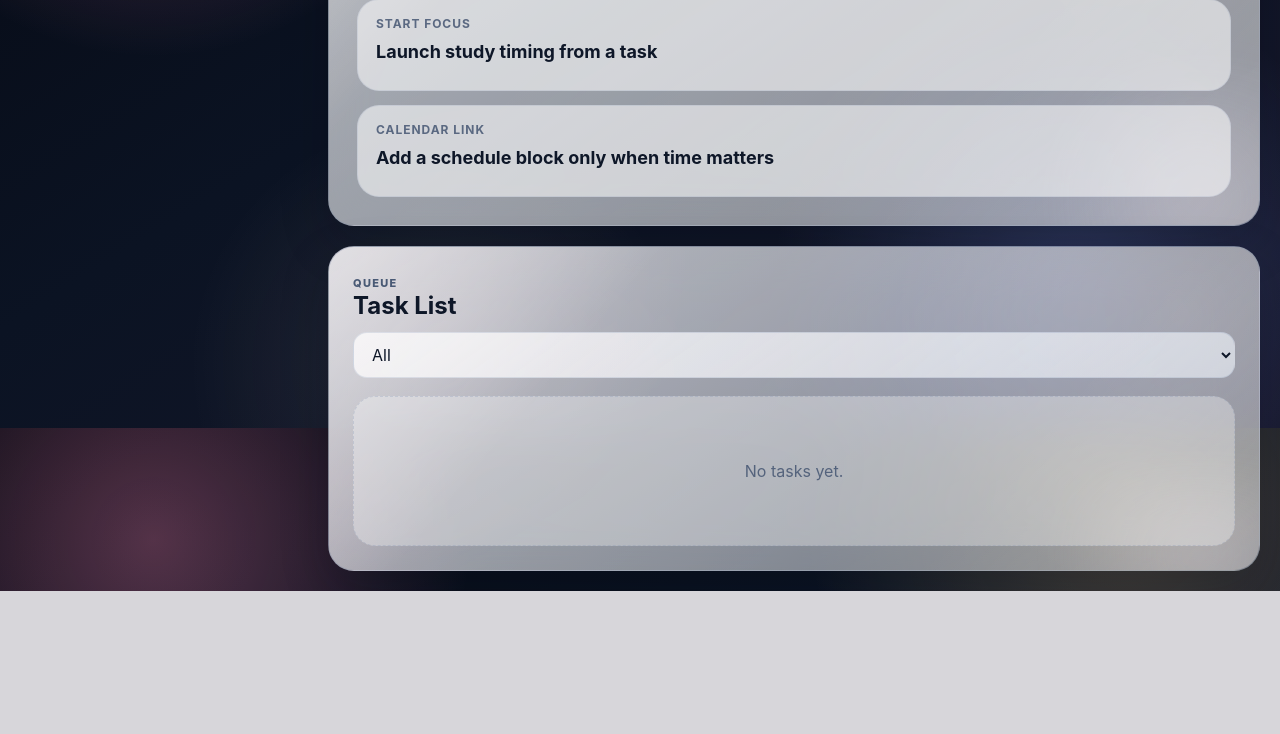
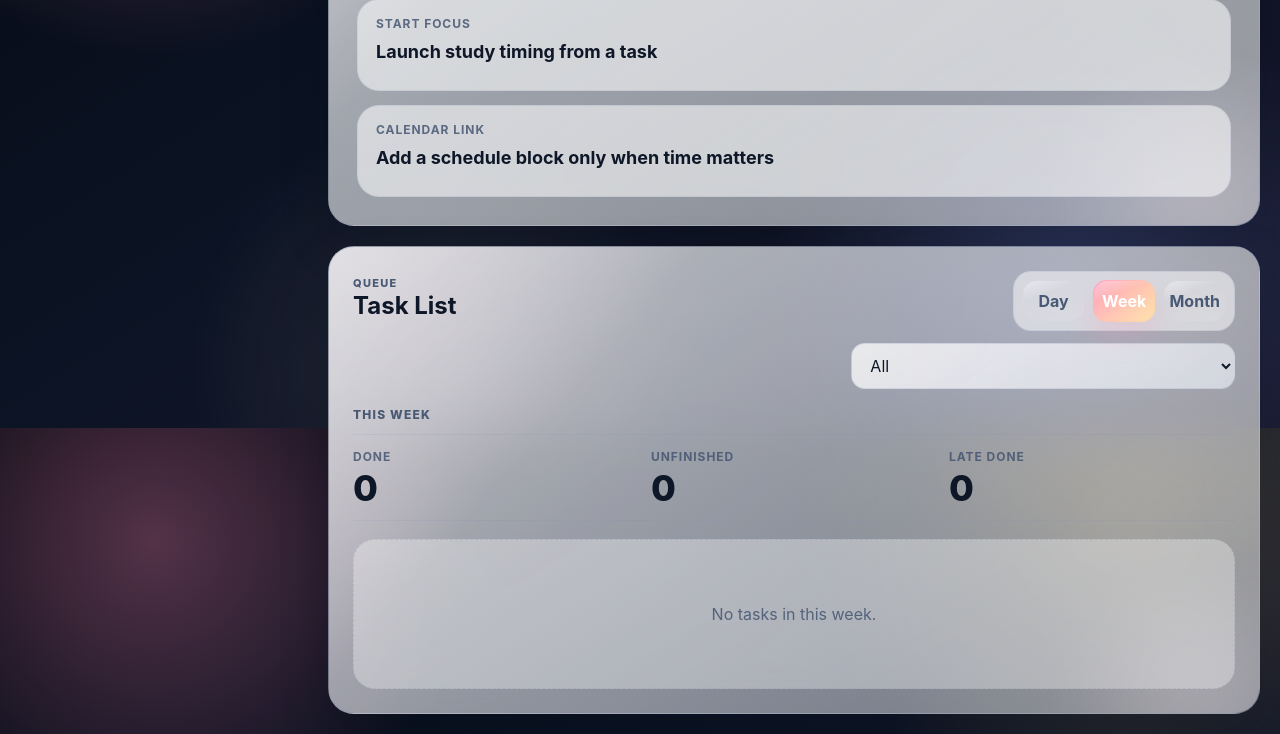
Before and after one commit to lmc2005/potato_todo, a FastAPI app: page /tasks in a window 1280 px wide. Shown: the part 1172-1906 px from the top of the page. Before the commit the page ends 1763 px from the top, so only its background shows below. Run offline with FastAPI, Linux system fonts and the light colour scheme; data that the repository does not hold is empty.

Commit message:
Add task period filters and summary stats

```diff
--- a/app/static/css/styles.css
+++ b/app/static/css/styles.css
@@ -1665,6 +1665,62 @@ h1 {
     linear-gradient(135deg, color-mix(in srgb, var(--accent-3) 9%, transparent), transparent 64%);
 }
 
+.tasks-list-controls {
+  display: flex;
+  flex-wrap: wrap;
+  justify-content: flex-end;
+  gap: 12px;
+  align-items: center;
+}
+
+.task-period-filter {
+  min-height: 44px;
+}
+
+.tasks-period-summary {
+  display: grid;
+  gap: 12px;
+  margin-bottom: 18px;
+}
+
+.tasks-period-caption {
+  color: var(--muted-strong);
+  font-size: 12px;
+  font-weight: 760;
+  text-transform: uppercase;
+  letter-spacing: 0.10em;
+}
+
+.tasks-period-metrics {
+  display: grid;
+  grid-template-columns: repeat(3, minmax(0, 1fr));
+  gap: 12px;
+  padding: 14px 0;
+  border-top: 1px solid rgba(126, 144, 177, 0.14);
+  border-bottom: 1px solid rgba(126, 144, 177, 0.14);
+}
+
+.tasks-period-metric {
+  display: grid;
+  gap: 6px;
+  min-width: 0;
+}
+
+.tasks-period-metric span {
+  color: var(--muted);
+  font-size: 12px;
+  font-weight: 720;
+  text-transform: uppercase;
+  letter-spacing: 0.08em;
+}
+
+.tasks-period-metric strong {
+  color: var(--text);
+  font-size: clamp(26px, 3vw, 36px);
+  line-height: 1;
+  font-weight: 780;
+}
+
 .list-item strong,
 .timeline-item strong {
   font-size: 16px;
@@ -4342,6 +4398,15 @@ button:disabled {
     align-items: flex-start;
   }
 
+  .tasks-list-controls {
+    flex-direction: column;
+    justify-content: stretch;
+  }
+
+  .tasks-period-metrics {
+    grid-template-columns: 1fr;
+  }
+
   .topbar-pill,
   .chip,
   .primary-button,
--- a/app/static/js/app.js
+++ b/app/static/js/app.js
@@ -18,6 +18,7 @@
     aiChatTitle: "New Chat",
     aiChatThread: [],
     chatTypingToken: 0,
+    taskPeriod: "week",
     dashboardClockStarted: false,
     dashboardStats: null,
     focusStageStarted: false,
@@ -163,6 +164,78 @@
     const start = new Date(end);
     start.setDate(end.getDate() - (days - 1));
     return { start: localDateKey(start), end: localDateKey(end) };
+  }
+
+  function currentDayRange() {
+    return { start: window.APP_BOOT.today, end: window.APP_BOOT.today };
+  }
+
+  function currentMonthRange() {
+    const today = new Date(`${window.APP_BOOT.today}T00:00:00`);
+    const start = new Date(today.getFullYear(), today.getMonth(), 1);
+    const end = new Date(today.getFullYear(), today.getMonth() + 1, 0);
+    return { start: localDateKey(start), end: localDateKey(end) };
+  }
+
+  function taskPeriodRange(mode = state.taskPeriod) {
+    if (mode === "day") return currentDayRange();
+    if (mode === "month") return currentMonthRange();
+    return currentWeekRange();
+  }
+
+  function taskPeriodLabel(mode = state.taskPeriod) {
+    if (mode === "day") return "Today";
+    if (mode === "month") return "This month";
+    return "This week";
+  }
+
+  function isoDateKey(value) {
+    if (!value) return "";
+    return String(value).slice(0, 10);
+  }
+
+  function isDateWithinRange(value, range) {
+    const key = isoDateKey(value);
+    if (!key) return false;
+    return key >= range.start && key <= range.end;
+  }
+
+  function taskPeriodAnchor(task) {
+    if (task.status === "done" && task.completed_at) return task.completed_at;
+    if (task.due_at) return task.due_at;
+    return task.created_at || null;
+  }
+
+  function taskInPeriod(task, range) {
+    return isDateWithinRange(taskPeriodAnchor(task), range);
+  }
+
+  function taskSummaryForPeriod(tasks, range) {
+    return {
+      done: tasks.filter((task) => task.status === "done" && isDateWithinRange(task.completed_at, range)).length,
+      unfinished: tasks.filter((task) => task.status !== "done" && taskInPeriod(task, range)).length,
+      lateDone: tasks.filter((task) => task.status === "done" && task.due_at && task.completed_at && new Date(task.completed_at) > new Date(task.due_at) && isDateWithinRange(task.completed_at, range)).length,
+    };
+  }
+
+  function updateTaskPeriodControls() {
+    const root = $("#task-period-filter");
+    if (!root) return;
+    $$("button[data-period]", root).forEach((button) => {
+      button.classList.toggle("active", button.dataset.period === state.taskPeriod);
+    });
+  }
+
+  function renderTaskPeriodSummary(tasks, range) {
+    const summary = taskSummaryForPeriod(tasks, range);
+    const caption = $("#task-period-caption");
+    const done = $("#task-period-done");
+    const open = $("#task-period-open");
+    const late = $("#task-period-late");
+    if (caption) caption.textContent = taskPeriodLabel();
+    if (done) done.textContent = String(summary.done);
+    if (open) open.textContent = String(summary.unfinished);
+    if (late) late.textContent = String(summary.lateDone);
   }
 
   function subjectById(id) {
@@ -1578,14 +1651,24 @@
 
   async function loadTasks() {
     const filter = $("#task-status-filter")?.value || "";
-    const tasks = await api(`/api/tasks${filter ? `?status=${encodeURIComponent(filter)}` : ""}`);
-    const orderedTasks = sortTasksForDisplay(tasks, filter);
-    state.tasks = orderedTasks;
+    const allTasks = await api("/api/tasks");
+    const range = taskPeriodRange();
+    const periodTasks = allTasks.filter((task) => taskInPeriod(task, range));
+    const filteredTasks = filter ? periodTasks.filter((task) => task.status === filter) : periodTasks;
+    const orderedTasks = sortTasksForDisplay(filteredTasks, filter);
+    state.tasks = allTasks;
     fillTaskSelects();
+    updateTaskPeriodControls();
+    renderTaskPeriodSummary(allTasks, range);
     const list = $("#task-list");
     if (!list) return;
     list.classList.toggle("empty-state", orderedTasks.length === 0);
-    list.innerHTML = orderedTasks.length ? orderedTasks.map((task) => renderTaskItem(task)).join("") : "No tasks yet.";
+    if (!orderedTasks.length) {
+      const statusLabel = filter ? `${filter.replace("_", " ")} ` : "";
+      list.innerHTML = `No ${statusLabel}tasks in ${taskPeriodLabel().toLowerCase()}.`;
+      return;
+    }
+    list.innerHTML = orderedTasks.map((task) => renderTaskItem(task)).join("");
   }
 
   function bindTasks() {
@@ -1602,6 +1685,12 @@
       }
     });
     $("#task-status-filter")?.addEventListener("change", () => loadTasks().catch((error) => toast(error.message)));
+    $("#task-period-filter")?.addEventListener("click", (event) => {
+      const button = event.target.closest("button[data-period]");
+      if (!button || button.dataset.period === state.taskPeriod) return;
+      state.taskPeriod = button.dataset.period;
+      loadTasks().catch((error) => toast(error.message));
+    });
     $("#task-list")?.addEventListener("click", async (event) => {
       const target = event.target.closest("button");
       if (!target) return;
--- a/app/templates/tasks.html
+++ b/app/templates/tasks.html
@@ -60,6 +60,12 @@
         <p class="eyebrow">Queue</p>
         <h2>Task List</h2>
       </div>
+      <div class="tasks-list-controls">
+        <div class="segmented-control task-period-filter" id="task-period-filter">
+          <button type="button" data-period="day">Day</button>
+          <button class="active" type="button" data-period="week">Week</button>
+          <button type="button" data-period="month">Month</button>
+        </div>
         <select id="task-status-filter" class="compact-select">
           <option value="">All</option>
           <option value="todo">Todo</option>
@@ -68,6 +74,24 @@
           <option value="done">Done</option>
         </select>
       </div>
+    </div>
+    <div class="tasks-period-summary">
+      <div class="tasks-period-caption" id="task-period-caption">This week</div>
+      <div class="tasks-period-metrics">
+        <div class="tasks-period-metric">
+          <span>Done</span>
+          <strong id="task-period-done">0</strong>
+        </div>
+        <div class="tasks-period-metric">
+          <span>Unfinished</span>
+          <strong id="task-period-open">0</strong>
+        </div>
+        <div class="tasks-period-metric">
+          <span>Late done</span>
+          <strong id="task-period-late">0</strong>
+        </div>
+      </div>
+    </div>
     <div id="task-list" class="stack-list empty-state">No tasks yet.</div>
   </article>
 </section>
```
Lines whose indentation alone changed are shown as unchanged.
